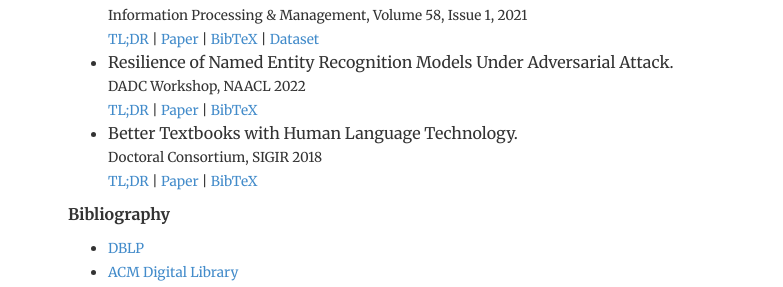
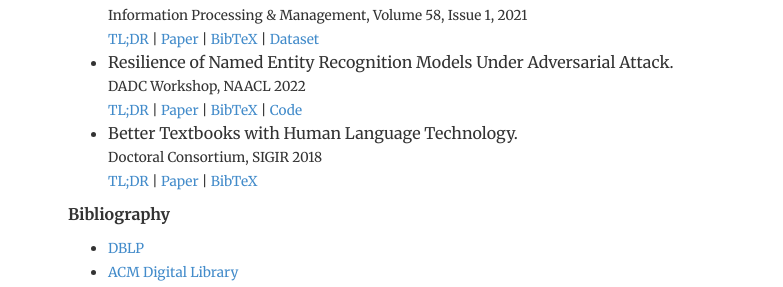
Before and after one commit to das-sudeshna/das-sudeshna.github.io, a Jekyll site: the page built from research/index.html, in a window 1280 px wide. Shown: the part 252-539 px from the top of the page, without its empty margins (248-1031 px from the left). Built offline with Jekyll 4.4.1, drawn with Linux system fonts in a browser that asks for light colours; nearby versions of some CDN libraries.

Commit message:
Update index.html

```diff
--- a/research/index.html
+++ b/research/index.html
@@ -32,7 +32,7 @@
 }<br/><br/></small>
 </div></div></li>
 
-				<li>Resilience of Named Entity Recognition Models Under Adversarial Attack.<br/><small>DADC Workshop, NAACL 2022</small><br/><small><a href="javascript:unhide('dadc-naacl2022tldr');">TL;DR</a> | <a href="">Paper</a> | <a href="javascript:unhide('dadc-naacl2022bib');">BibTeX</a></small><div id="dadc-naacl2022tldr" class="hidden"><br/>
+				<li>Resilience of Named Entity Recognition Models Under Adversarial Attack.<br/><small>DADC Workshop, NAACL 2022</small><br/><small><a href="javascript:unhide('dadc-naacl2022tldr');">TL;DR</a> | <a href="">Paper</a> | <a href="javascript:unhide('dadc-naacl2022bib');">BibTeX</a> | <a href="https://github.com/das-sudeshna/adversarial-ner">Code</a></small><div id="dadc-naacl2022tldr" class="hidden"><br/>
 <small><em>Named entity recognition (NER) is a popular language processing task with wide applications. Progress in NER has been noteworthy, as evidenced by the F1 scores obtained on standard datasets. In practice, however, the end-user uses an NER model on their dataset out-of-the-box, on text that may not be pristine. In this paper we present four model-agnostic adversarial attacks to gauge the resilience of NER models in such scenarios. Our experiments on four state-of-the-art NER methods with five English datasets suggest that the NER models are over-reliant on case information and do not utilise contextual information well. As such, they are highly susceptible to adversarial attacks based on these features.</em><br/></small>
 </div><div id="dadc-naacl2022bib" class="hidden"><div class="bibstyle"><br/>
 <small>coming soon!<br/><br/></small>
```
